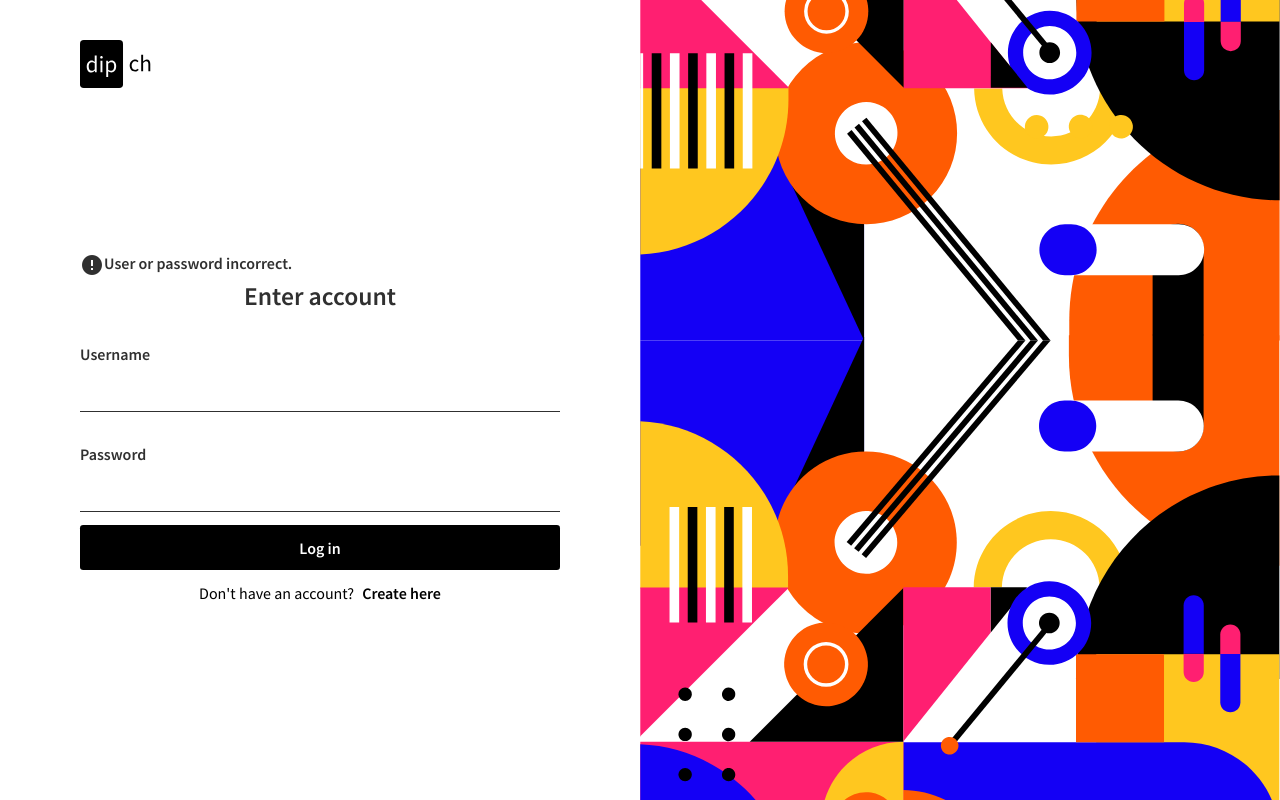
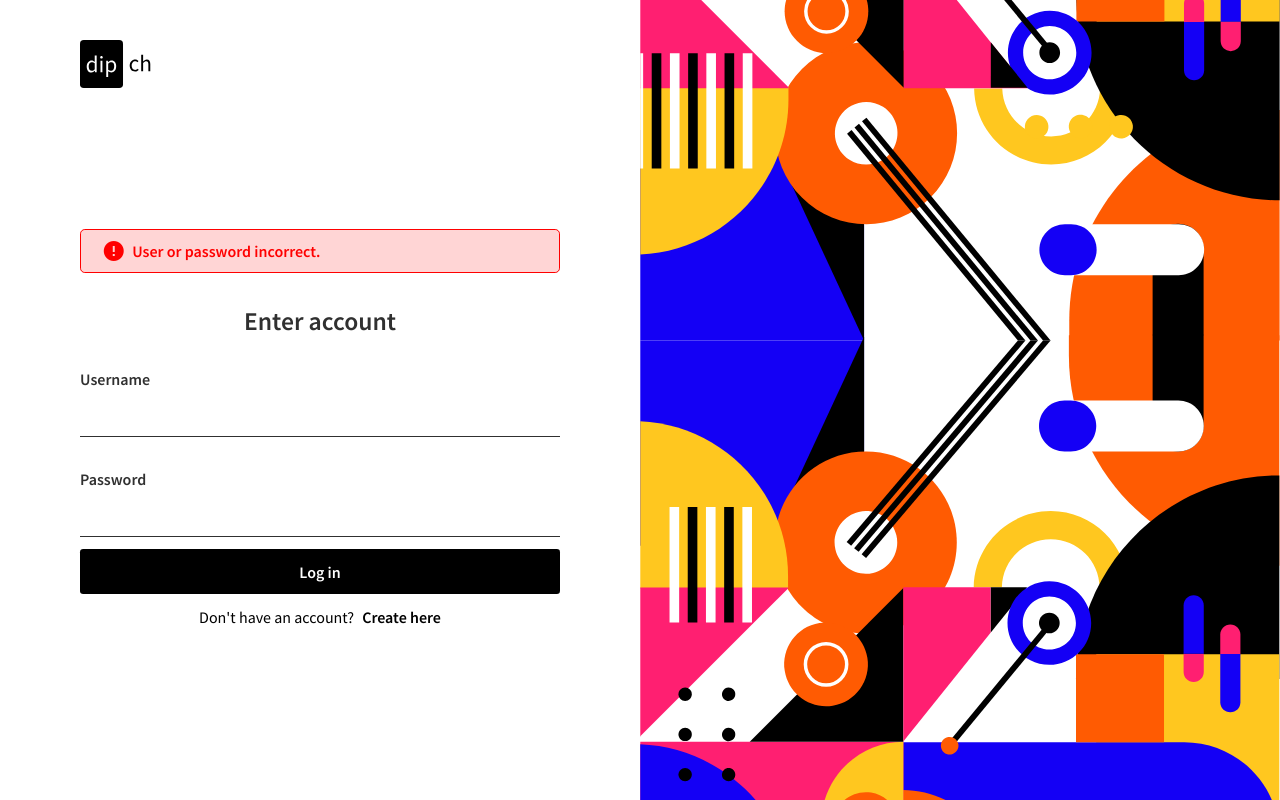
Before and after one commit to hmiranda99/Session, a PHP site: the page made by index.php in a window 1280 px wide. Run offline with PHP 8.4, Linux system fonts and the light colour scheme.

Commit message:
warning style

```diff
--- a/css/_parameters.scss
+++ b/css/_parameters.scss
@@ -37,6 +37,7 @@ input {
   font-size: 1.6rem;
   font-weight: 600;
   margin-bottom: 2rem;
+  margin-top: 2rem;
 }
 
 label {
@@ -72,17 +73,17 @@ input {
   background-color: $black;
   transition: 800ms all;
 
-  &:hover{
+  &:hover {
     background-color: $grey;
     cursor: pointer;
   }
 }
 
-.orange{
-  background-color: #FF5B02;
+.orange {
+  background-color: #ff5b02;
   transition: 800ms all;
 
-  &:hover{
+  &:hover {
     background-color: $grey;
     color: $white;
     cursor: pointer;
@@ -98,4 +99,19 @@ h4 {
   margin-inline-start: 0.5rem;
 }
 
+.warning {
+  width: 100%;
+  height: 2rem;
+  border: 0.1rem solid red;
+  border-radius: 0.3rem;
+  background-color: rgba(255, 0, 0, 0.164);
+  color: red;
+  align-items: center;
+  padding: 1.3rem;
+}
+
+.m{
+  margin-right: 0.4rem;
+}
+
 @import "./animation";
--- a/css/style.css
+++ b/css/style.css
@@ -95,6 +95,7 @@ input {
   font-size: 1.6rem;
   font-weight: 600;
   margin-bottom: 2rem;
+  margin-top: 2rem;
 }
 
 label {
@@ -139,7 +140,7 @@ input.border {
 }
 
 .orange {
-  background-color: #FF5B02;
+  background-color: #ff5b02;
   -webkit-transition: 800ms all;
   transition: 800ms all;
 }
@@ -158,6 +159,23 @@ input.border {
 h4 {
   -webkit-margin-start: 0.5rem;
           margin-inline-start: 0.5rem;
+}
+
+.warning {
+  width: 100%;
+  height: 2rem;
+  border: 0.1rem solid red;
+  border-radius: 0.3rem;
+  background-color: rgba(255, 0, 0, 0.164);
+  color: red;
+  -webkit-box-align: center;
+      -ms-flex-align: center;
+          align-items: center;
+  padding: 1.3rem;
+}
+
+.m {
+  margin-right: 0.4rem;
 }
 
 .animate {
```
Also changed, not shown: 1 other file.
